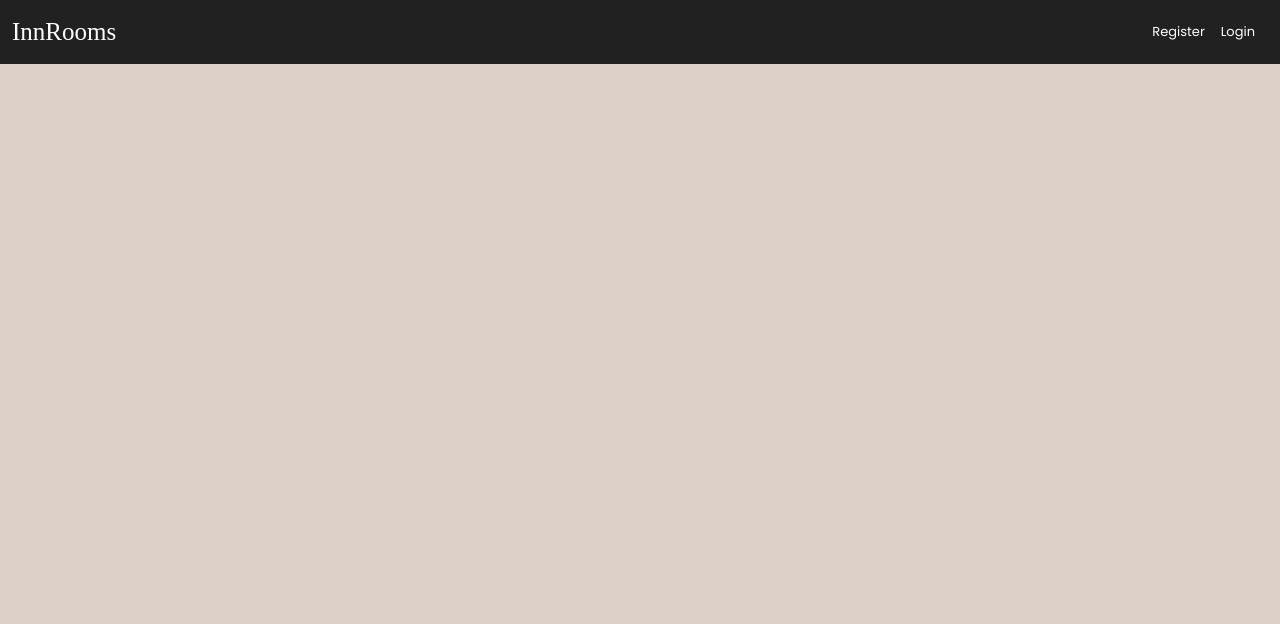
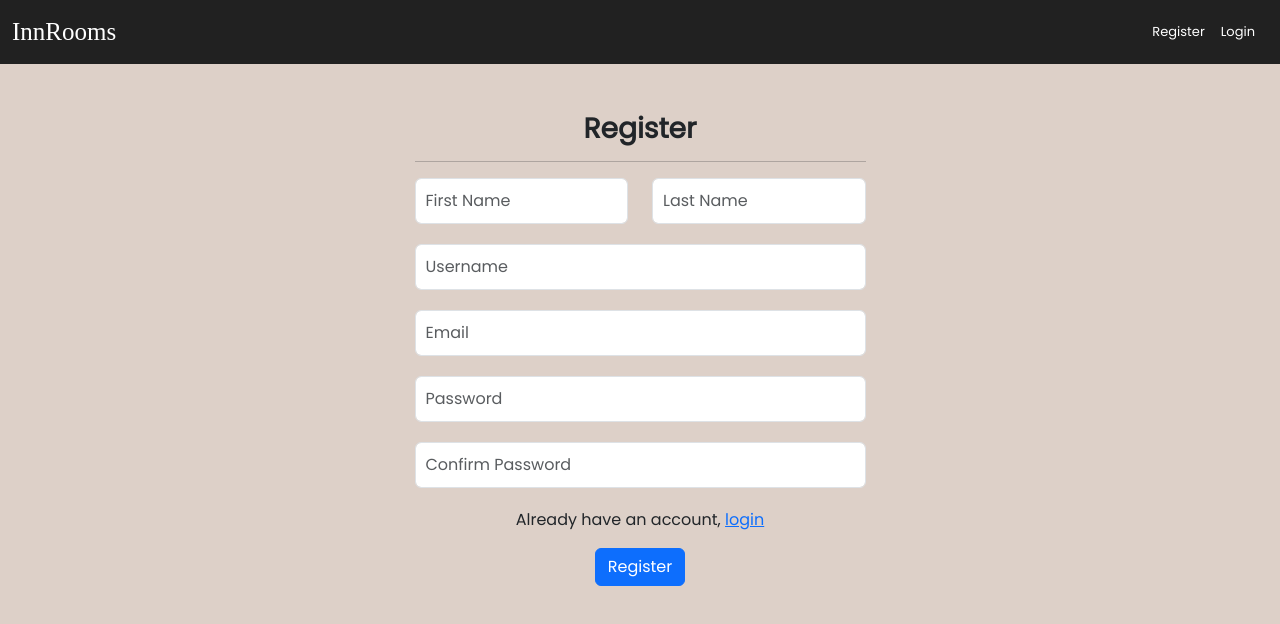
Before and after one commit to Scar1109/lnnRooms--Room-Reservation-System, a React (Create React App) app in the folder client/: page /register in a window 1280 px wide. Shown: the top 624 px of the page. Built offline with nearby package versions, Linux system fonts and the light colour scheme.

Commit message:
login and signup UI

```diff
--- a/client/src/App.js
+++ b/client/src/App.js
@@ -4,6 +4,8 @@ import{BrowserRouter, Route, Routes} from 'react-router-dom'
 import HomeScreen from './screens/HomeScreen';
 import LandingPage from './screens/LandingPage';
 import BookingScreen from './screens/BookingScreen';
+import RegistrationPage from './screens/RegistrationPage';
+import LoginScreen from './screens/LoginScreen';
 
 function App() {
 
@@ -18,6 +20,8 @@ function App() {
             <Route path="/home" element={<HomeScreen />} exact />
             <Route path="/" element={<LandingPage />} exact />
             <Route path="/book/:roomId" element={<BookingScreen />} exact />
+            <Route path='/register' element={<RegistrationPage />} exact />
+            <Route path='/login' element={<LoginScreen />} exact />
 
           </Routes>
         </BrowserRouter>
--- a/client/src/components/Navbar.js
+++ b/client/src/components/Navbar.js
@@ -11,10 +11,10 @@ function Navbar() {
     <div className="collapse navbar-collapse" id="navbarSupportedContent">
       <ul className="navbar-nav ml-auto mb-2 mb-lg-0 ">
         <li className="nav-item">
-          <a className="nav-link" href="/" style={{color : 'white',fontSize : '13px'}}>Register</a>
+          <a className="nav-link" href="/register" style={{color : 'white',fontSize : '13px'}}>Register</a>
         </li>
         <li className="nav-item">
-          <a className="nav-link" href="/" style={{color : 'white',fontSize : '13px'}}>Login</a>
+          <a className="nav-link" href="/login" style={{color : 'white',fontSize : '13px'}}>Login</a>
         </li>
       </ul>
     </div>
--- a/client/src/index.css
+++ b/client/src/index.css
@@ -99,3 +99,8 @@ code {
     margin: 30px 10% 0px 10%;
 
 }
+
+.inputs {
+    margin-bottom: 20px;
+    padding: 10px;
+}
--- /dev/null
+++ b/client/src/screens/LoginScreen.js
@@ -0,0 +1,51 @@
+import React, { useState} from "react";
+
+
+function LoginScreen() {
+
+    const [email, setEmail] = useState("");
+    const [password, setPassword] = useState("");
+
+    function login(){
+        const user = {email, password};
+        console.log(user);
+    }
+
+
+    return <div className="container">
+    <div className="row justify-content-center mt-5">
+        <div className="col-md-5">
+            <h3 style={{fontWeight: 'bold'}}>Sign in</h3>
+            <hr/>
+            <input
+                type="email"
+                className="form-control inputs"
+                placeholder="Email"
+                value={email}
+                onChange={(e) => {
+                    setEmail(e.target.value);
+                }}
+            />
+
+            <input
+                type="password"
+                className="form-control inputs"
+                placeholder="Password"
+                value={password}
+                onChange={(e) => {
+                    setPassword(e.target.value);
+                }}
+            />
+
+            <p className="mt-2">Not a member, <a href="/register" >signup</a></p>
+
+            <button className="btn btn-primary" onClick={login}>
+                Sign in
+            </button>
+
+        </div>
+    </div>
+</div>;
+}
+
+export default LoginScreen;
--- /dev/null
+++ b/client/src/screens/RegistrationPage.js
@@ -0,0 +1,101 @@
+import React, { useState } from "react";
+
+function RegistrationPage() {
+    const [firstName, setFirstName] = useState("");
+    const [lastName, setLastName] = useState("");
+    const [username, setUsername] = useState("");
+    const [email, setEmail] = useState("");
+    const [password, setPassword] = useState("");
+    const [cPassword, setCPassword] = useState("");
+
+    function register() {
+        if (password === cPassword) {
+            const user = { firstName, lastName, username, email, password, cPassword };
+            console.log(user);
+        } else {
+            alert("Password does not match");
+        }
+    }
+
+    return (
+        <div className="container">
+            <div className="row justify-content-center mt-5">
+                <div className="col-md-5">
+                    <h3 style={{fontWeight: 'bold'}}>Register</h3>
+                    <hr/>
+                    <div className="row">
+                        <div className="col-md">
+                            <input
+                                type="text"
+                                className="form-control inputs"
+                                placeholder="First Name"
+                                onChange={(e) => {
+                                    setFirstName(e.target.value);}
+                                }
+                            />
+                        </div>
+                        <div className="col-md">
+                            <input
+                                type="text"
+                                className="form-control inputs"
+                                placeholder="Last Name"
+                                onChange={(e) => {
+                                    setLastName(e.target.value);}
+                                }
+                            />
+                        </div>
+                    </div>
+
+                    <input
+                        type="text"
+                        className="form-control inputs"
+                        placeholder="Username"
+                        value={username}
+                        onChange={(e) => {
+                            setUsername(e.target.value);
+                        }}
+                    />
+
+                    <input
+                        type="email"
+                        className="form-control inputs"
+                        placeholder="Email"
+                        value={email}
+                        onChange={(e) => {
+                            setEmail(e.target.value);
+                        }}
+                    />
+
+                    <input
+                        type="password"
+                        className="form-control inputs"
+                        placeholder="Password"
+                        value={password}
+                        onChange={(e) => {
+                            setPassword(e.target.value);
+                        }}
+                    />
+
+                    <input
+                        type="password"
+                        className="form-control inputs"
+                        placeholder="Confirm Password"
+                        value={cPassword}
+                        onChange={(e) => {
+                            setCPassword(e.target.value);
+                        }}
+                    />
+
+                    <p className="mt-2">Already have an account, <a href="/login" >login</a></p>
+
+                    <button className="btn btn-primary" onClick={register}>
+                        Register
+                    </button>
+
+                </div>
+            </div>
+        </div>
+    );
+}
+
+export default RegistrationPage;
```
